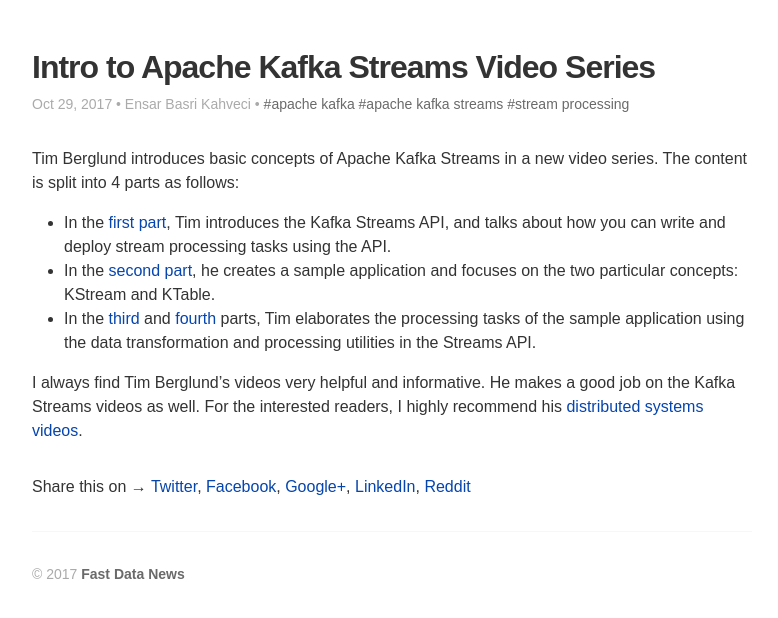
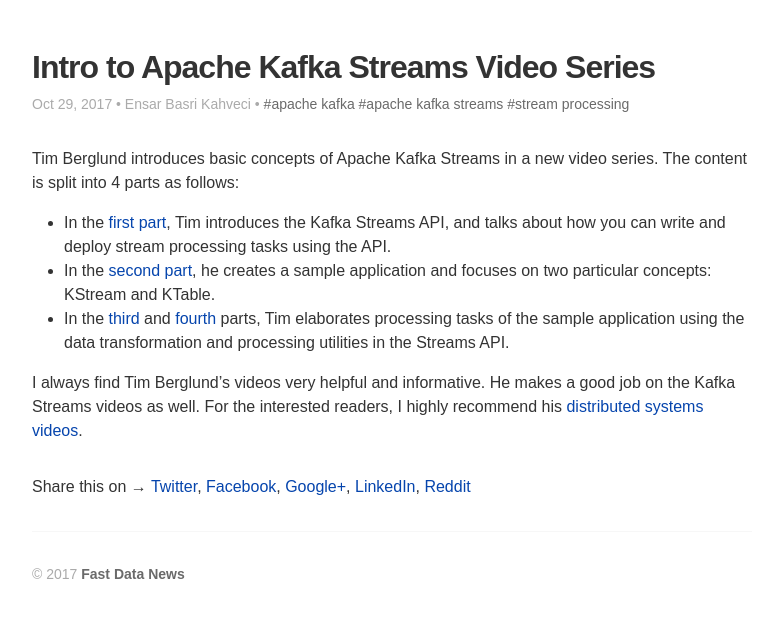
Before and after one commit to metanet/fastdatanews, a Jekyll site: the page built from _posts/2017-10-29-intro-to-kafka-streams-video-series.md, in a window 1280 px wide. Shown: the top 618 px of the page, without its empty margins (8-786 px from the left). Built offline with Jekyll 4.4.1, drawn with Linux system fonts in a browser that asks for light colours; some web fonts are replaced; comment, search, counter and statistics services are not loaded.

Commit message:
Update post

```diff
--- a/_posts/2017-10-29-intro-to-kafka-streams-video-series.md
+++ b/_posts/2017-10-29-intro-to-kafka-streams-video-series.md
@@ -8,8 +8,8 @@ comment: true
 
 Tim Berglund introduces basic concepts of Apache Kafka Streams in a new video series. The content is split into 4 parts as follows:
 - In the [first part](https://www.youtube.com/watch?v=Z3JKCLG3VP4), Tim introduces the Kafka Streams API, and talks about how you can write and deploy stream processing tasks using the API.
-- In the [second part](https://www.youtube.com/watch?v=LxxeXI1mPKo), he creates a sample application and focuses on the two particular concepts: KStream and KTable.
-- In the [third](https://www.youtube.com/watch?v=7JYEEx7SBuE) and [fourth](https://www.youtube.com/watch?v=3kJgYIkAeHs) parts, Tim elaborates the processing tasks of the sample application using the data transformation and processing utilities in the Streams API.
+- In the [second part](https://www.youtube.com/watch?v=LxxeXI1mPKo), he creates a sample application and focuses on two particular concepts: KStream and KTable.
+- In the [third](https://www.youtube.com/watch?v=7JYEEx7SBuE) and [fourth](https://www.youtube.com/watch?v=3kJgYIkAeHs) parts, Tim elaborates processing tasks of the sample application using the data transformation and processing utilities in the Streams API.
 
 
 I always find Tim Berglund’s videos very helpful and informative. He makes a good job on the Kafka Streams videos as well. For the interested readers, I highly recommend his [distributed systems videos](http://shop.oreilly.com/product/0636920039518.do).
```
